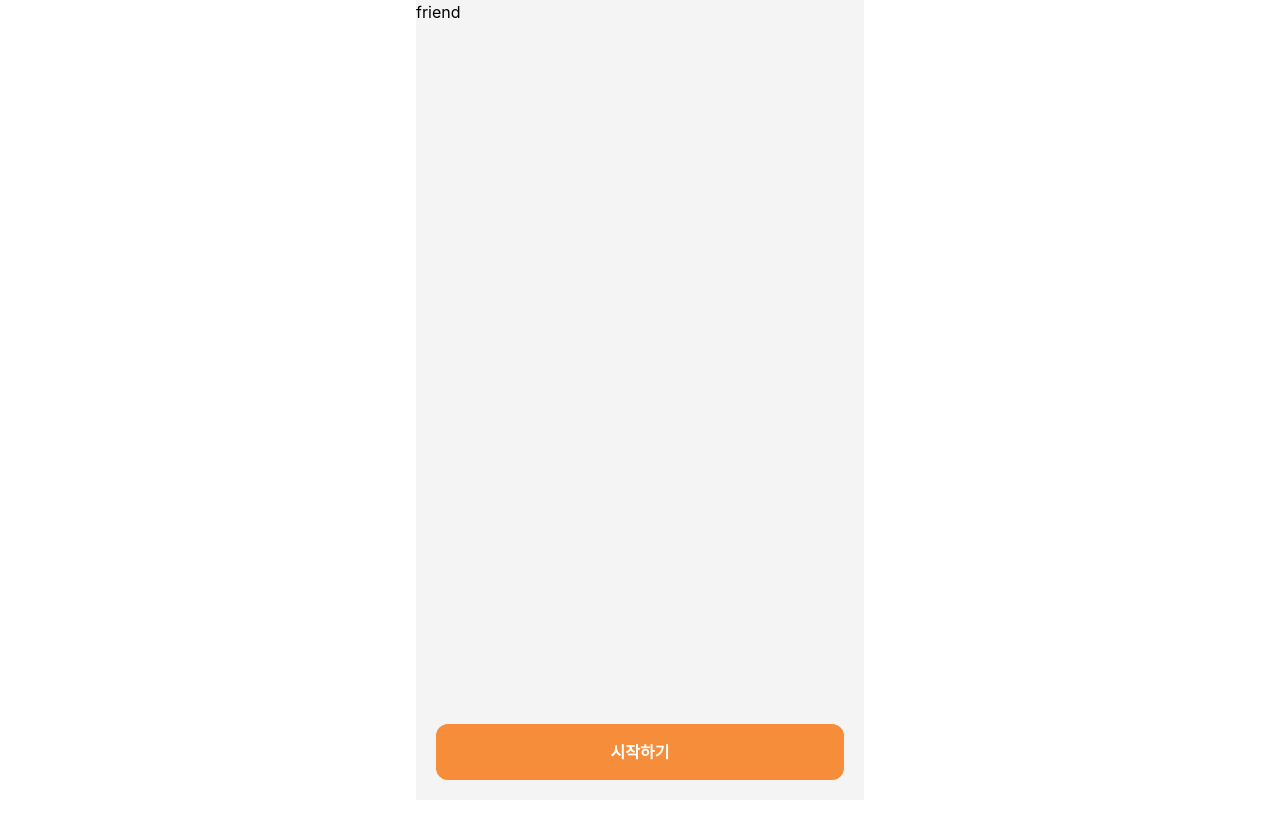
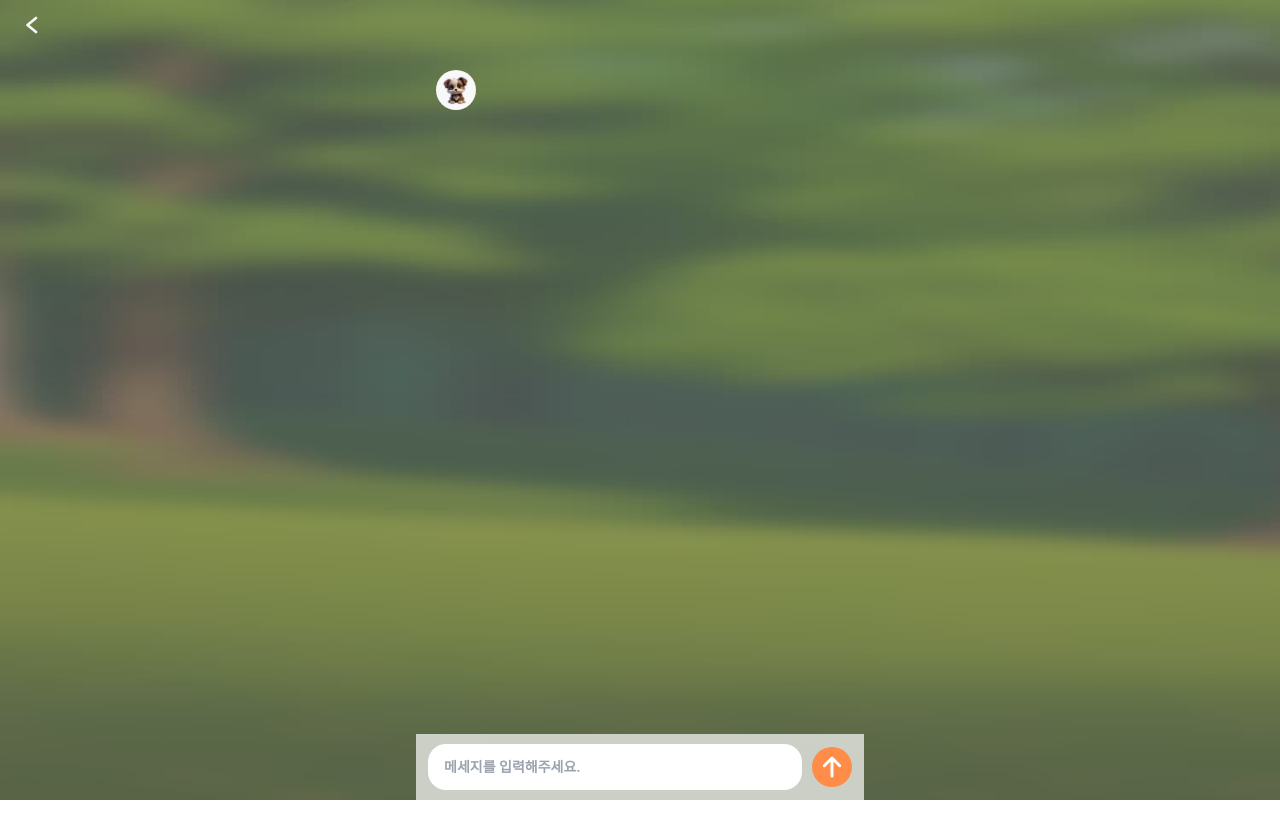
Before and after one commit to Smile-Mate/Smile-Mate, a Next.js app: page /friend/mission/1/chat in a window 1280 px wide. Shown: the top 838 px of the page. Before the commit the page ends 800 px from the top, so only its background shows below. Built offline with nearby package versions, Linux system fonts and the light colour scheme.

Commit message:
feat: 미션 채팅

```diff
--- a/components/BottomPortal.tsx
+++ b/components/BottomPortal.tsx
@@ -4,14 +4,22 @@ import { appWidth } from '@/constants/styleConst';
 
 interface BottomPortalProps {
   children: React.ReactNode;
+  isDefaultPadding?: boolean;
 }
 
-export default function BottomPortal({ children }: BottomPortalProps) {
+export default function BottomPortal({ children, isDefaultPadding = true }: BottomPortalProps) {
   return (
     <Portal className={`fixed bottom-0 w-full`}>
-      <PaddingBlock className={`${appWidth} mx-auto flex w-full`}>
-        <div className={`mx-auto w-full py-5 }`}>{children}</div>
-      </PaddingBlock>
+      {isDefaultPadding && (
+        <PaddingBlock className={`${appWidth} mx-auto flex w-full`}>
+          <div className={`mx-auto w-full py-5`}>{children}</div>
+        </PaddingBlock>
+      )}
+      {!isDefaultPadding && (
+        <div className={`${appWidth} mx-auto flex w-full`}>
+          <div className={`mx-auto w-full`}>{children}</div>
+        </div>
+      )}
     </Portal>
   );
 }
--- a/containers/FriendMissionChatContainer.tsx
+++ b/containers/FriendMissionChatContainer.tsx
@@ -1,20 +1,36 @@
 'use client';
 
+import BackButtonHeader from '@/components/BackButtonHeader';
 import BottomPortal from '@/components/BottomPortal';
-import Button from '@/components/Button';
 import Container from '@/components/Container';
-import Link from 'next/link';
+import PaddingBlock from '@/components/PaddingBlock';
+import Image from 'next/image';
 
 export default function FriendMissionChatContainer() {
   return (
     <>
-      <Container>
-        <div>friend</div>
+      <Image src="/images/mission/mission1-blur.jpg" className="mx-auto -z-50" fill alt="friend" />
+      <BackButtonHeader variant="transparent" />
+      <Container backgroundColor="transparent">
+        <PaddingBlock>
+          <div className="flex flex-col mt-5">
+            <div className="bg-neutral-50 rounded-full w-10 h-10 flex items-center justify-center">
+              <Image src="/images/jaerong.png" width={30} height={30} alt="friend" />
+            </div>
+          </div>
+        </PaddingBlock>
       </Container>
-      <BottomPortal>
-        <Link href="/">
-          <Button>시작하기</Button>
-        </Link>
+      <BottomPortal isDefaultPadding={false}>
+        <div className="bg-[#FDFDFD]/70 backdrop-blur-lg px-3 py-2.5">
+          <div className="flex gap-2.5">
+            <input
+              type="text"
+              className="px-4 py-2.5 border-neutral-500 rounded-[18px] w-full text-sm font-semibold leading-[26px]"
+              placeholder="메세지를 입력해주세요."
+            />
+            <Image src="/svg/arrow-up.svg" width={40} height={40} alt="friend" />
+          </div>
+        </div>
       </BottomPortal>
     </>
   );
--- a/containers/FriendMissionContainer.tsx
+++ b/containers/FriendMissionContainer.tsx
@@ -27,7 +27,7 @@ export default function FriendMissionContainer() {
         </div>
       </Container>
       <BottomPortal>
-        <Link href="/">
+        <Link href="/friend/mission/1/chat">
           <Button>시작하기</Button>
         </Link>
       </BottomPortal>
```
Also changed, not shown: public/svg/arrow-up.svg (added).
